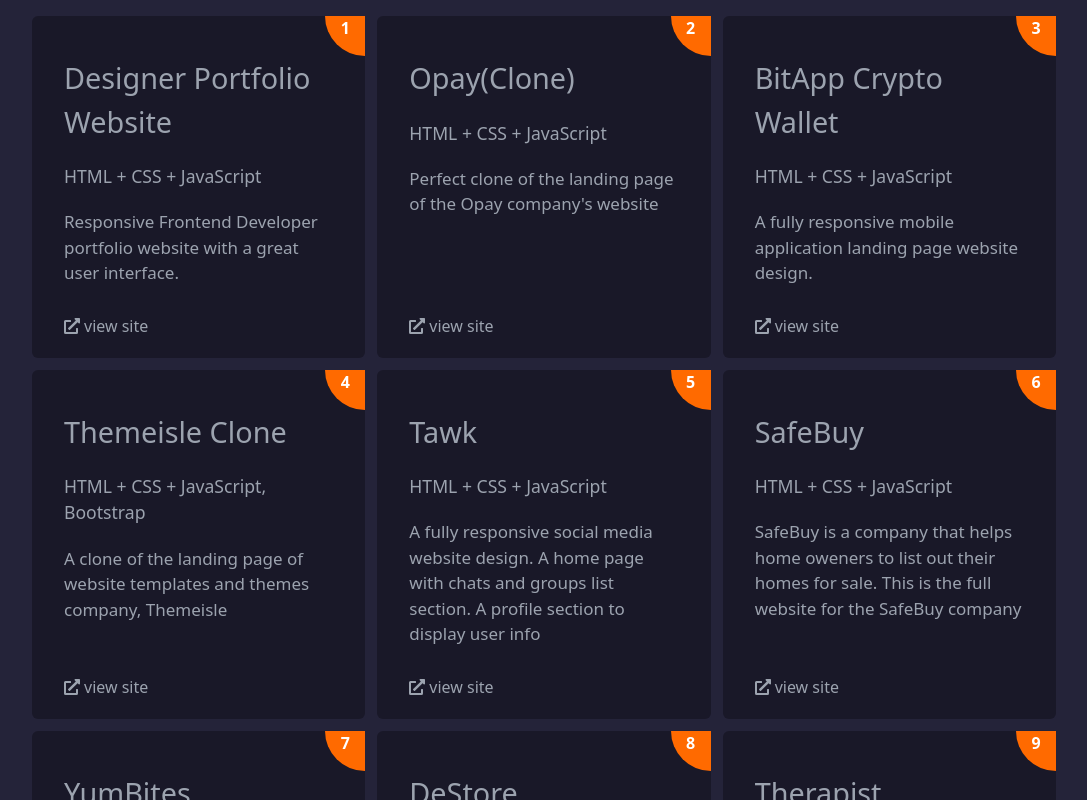
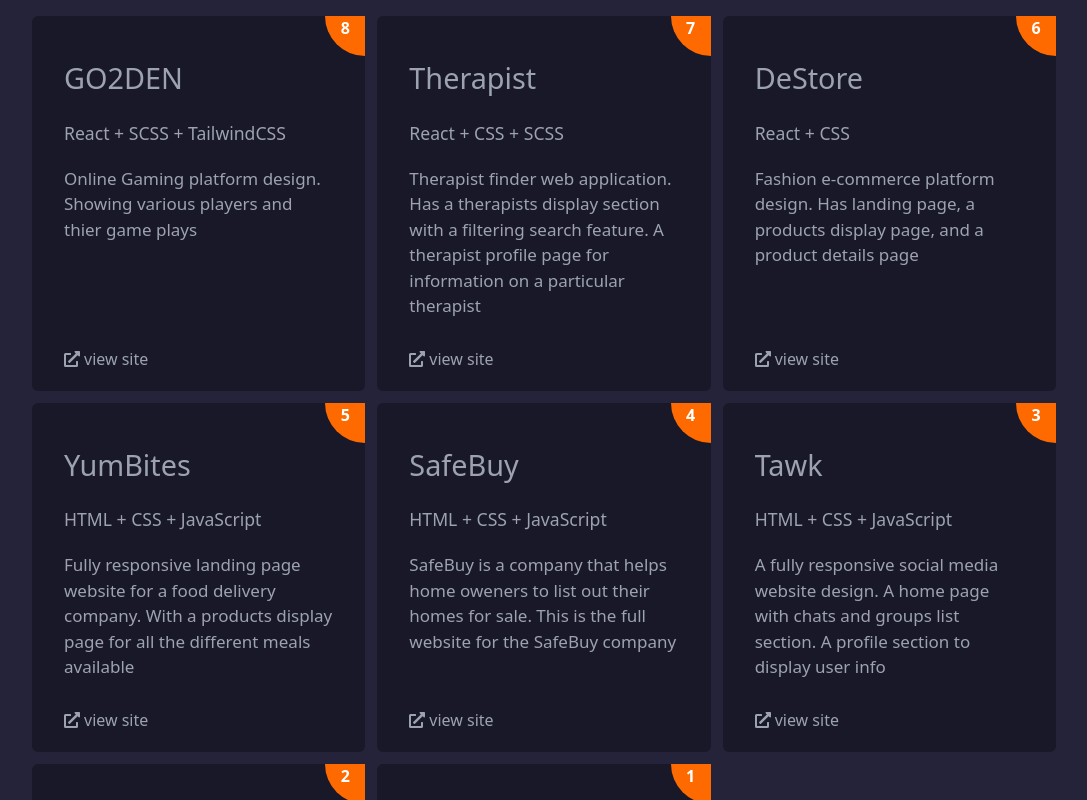
Before and after one commit to PJmax26/JawadX, a React (Create React App) app: page / in a window 1280 px wide. Shown: the part 2180-2980 px from the top of the page, without its empty margins (96-1183 px from the left). Built offline with nearby package versions, Linux system fonts and the light colour scheme.

Commit message:
Projects Update
Reversed project array to display most recent project on top.

```diff
--- a/src/App.scss
+++ b/src/App.scss
@@ -35,6 +35,10 @@
 
 .transition_ease {
   transition: 0.3s ease;
+}
+
+.transition_slow {
+  transition: 0.5s ease;
 }
 
 #profile_pic {
--- a/src/Components/Header.jsx
+++ b/src/Components/Header.jsx
@@ -74,7 +74,7 @@
 
       <nav
         id="mobile_nav"
-        className={`flex-col md:hidden bg-orange p-5 fixed top-0 w-3/4 h-fit transition_ease rounded-r-full ${
+        className={`flex-col md:hidden bg-orange p-5 fixed top-0 w-3/4 h-fit transition_slow rounded-r-full ${
           nav === "close" ? "" : "active"
         }`}
       >
--- a/src/Components/Resume/Testimonials.jsx
+++ b/src/Components/Resume/Testimonials.jsx
@@ -24,7 +24,7 @@
           </div>
         </div>
         <p>
-          A devoted software engineer with a constant drive to grow and a
+          A devoted frontend developer with a constant drive to grow and a
           passion for learning. He's quick to pick up new ideas, loves a
           fast-paced work atmosphere, and provides creative solutions with
           efficiency and zeal.
--- a/src/Components/Work.jsx
+++ b/src/Components/Work.jsx
@@ -1,5 +1,7 @@
 import { projectsList } from "../Data";
 import { FaExternalLinkAlt } from "react-icons/fa";
+
+const arr = projectsList.slice(0).reverse();
 
 const Work = () => {
   return (
@@ -9,7 +11,7 @@
       </h3>
       <h1 className="hlg text-center">Fun, Personal & Professional Projects</h1>
       <div className="grid gap-3 grid-cols-1 sm:grid-cols-2 md:grid-cols-3 mt-5 cursor-default">
-        {projectsList.map(({ id, title, stack, desc, github, site, rank }) => (
+        {arr.map(({ id, title, stack, desc, github, site, rank }) => (
           <div
             key={id}
             className="bg-indigo_dark text-gray-400 px-8 py-10 rounded-md relative"
--- a/src/Data.js
+++ b/src/Data.js
@@ -24,11 +24,6 @@
     title: "Web Application Design",
     desc: "I bring into your web applications great design and user experience that keeps your visitors engaged",
   },
-  // {
-  //   id: 4,
-  //   title: "Frontend Development Tutor",
-  //   desc: "Do you want to start your journey as a developer ? Not only will I show you the steps, but also provide necessary resourses to keep you going",
-  // },
 ];
 
 export const skillsList = [
@@ -82,14 +77,6 @@
 export const projectsList = [
   {
     id: 1,
-    title: "Designer Portfolio Website",
-    stack: "HTML + CSS + JavaScript",
-    desc: "Responsive Frontend Developer portfolio website with a great user interface.",
-    github: "https://github.com/PJmax26/Designer-Portfolio",
-    site: "https://dori-web-designer.netlify.app/",
-  },
-  {
-    id: 2,
     title: "Opay(Clone)",
     stack: "HTML + CSS + JavaScript",
     desc: "Perfect clone of the landing page of the  Opay company's website",
@@ -97,23 +84,15 @@
     site: "https://opayclone.netlify.app/",
   },
   {
-    id: 3,
-    title: "BitApp Crypto Wallet",
-    stack: "HTML + CSS + JavaScript",
-    desc: "A fully responsive mobile application landing page website design.",
-    github: "https://github.com/PJmax26/BitApp",
-    site: "https://bitapp.netlify.app/",
-  },
-  {
-    id: 4,
+    id: 2,
     title: "Themeisle Clone",
     stack: "HTML + CSS + JavaScript, Bootstrap",
     desc: "A clone of the landing page of website templates and themes company, Themeisle",
     github: "https://www.github.com/PJmax26",
-    site: "https://tawk-mauve.vercel.app/",
+    site: "https://themeisle-clone.netlify.app",
   },
   {
-    id: 5,
+    id: 3,
     title: "Tawk",
     stack: "HTML + CSS + JavaScript",
     desc: "A fully responsive social media website design. A home page with chats and groups list section. A profile section to display user info",
@@ -122,7 +101,7 @@
     rank: "featured",
   },
   {
-    id: 6,
+    id: 4,
     title: "SafeBuy",
     stack: "HTML + CSS + JavaScript",
     desc: "SafeBuy is a company that helps home oweners to list out their homes for sale. This is the full website for the SafeBuy company",
@@ -131,7 +110,7 @@
     rank: "featured",
   },
   {
-    id: 7,
+    id: 5,
     title: "YumBites",
     stack: "HTML + CSS + JavaScript",
     desc: "Fully responsive landing page website for a food delivery company. With a products display page for all the different meals available",
@@ -140,7 +119,7 @@
     rank: "featured",
   },
   {
-    id: 8,
+    id: 6,
     title: "DeStore",
     stack: "React + CSS",
     desc: "Fashion e-commerce platform design. Has landing page, a products display page, and a product details page",
@@ -149,7 +128,7 @@
     rank: "featured",
   },
   {
-    id: 9,
+    id: 7,
     title: "Therapist",
     stack: "React + CSS + SCSS",
     desc: "Therapist finder web application. Has a therapists display section with a filtering search feature. A therapist profile page for information on a particular therapist",
@@ -158,7 +137,7 @@
     rank: "featured",
   },
   {
-    id: 10,
+    id: 8,
     title: "GO2DEN",
     stack: "React + SCSS + TailwindCSS",
     desc: "Online Gaming platform design. Showing various players and thier game plays",
```
